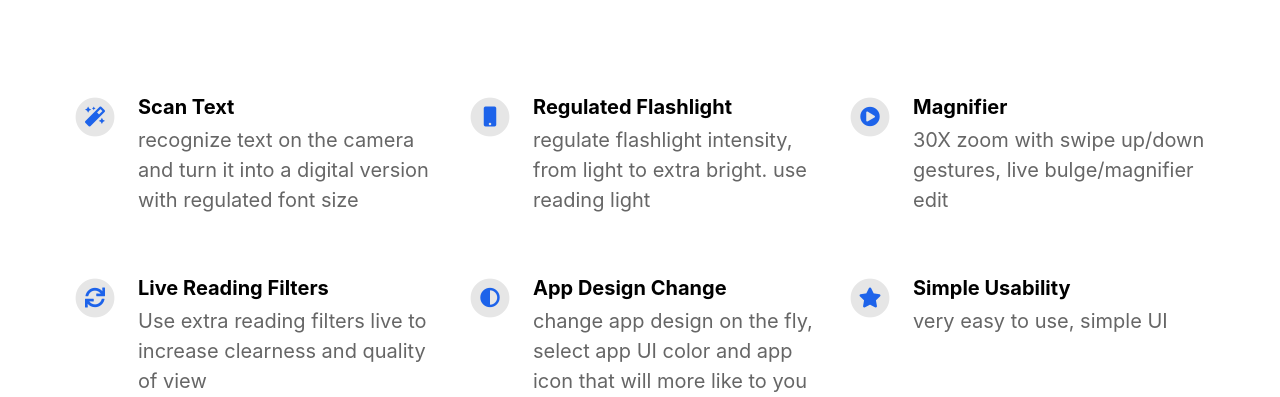
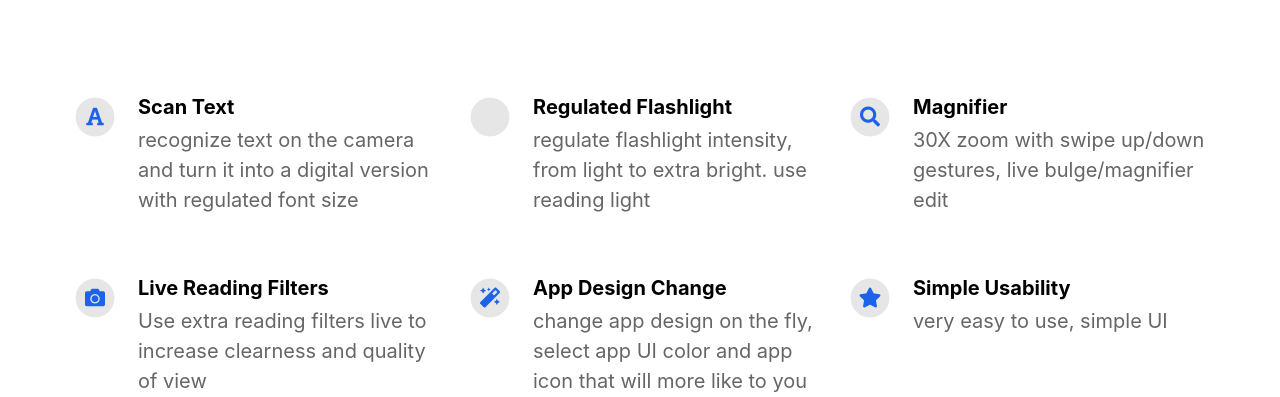
Before and after one commit to artem-sherbachuk/magnifying-glass, a Jekyll site: the page built from index.html, in a window 1280 px wide. Shown: the part 987-1384 px from the top of the page. Built offline with Jekyll 4.4.1, drawn with Linux system fonts in a browser that asks for light colours; nearby versions of some CDN libraries.

Commit message:
Update _config.yml

```diff
--- a/_config.yml
+++ b/_config.yml
@@ -37,23 +37,23 @@ features                                  :
 
   - title                                 : Scan Text
     description                           : recognize text on the camera and turn it into a digital version with regulated font size
-    fontawesome_icon_name                 : magic
+    fontawesome_icon_name                 : font
 
   - title                                 : Regulated Flashlight
     description                           : regulate flashlight intensity, from light to extra bright. use reading light
-    fontawesome_icon_name                 : mobile
+    fontawesome_icon_name                 : lightbulb-o
 
   - title                                 : Magnifier
     description                           : 30X zoom with swipe up/down gestures, live bulge/magnifier edit
-    fontawesome_icon_name                 : play-circle
+    fontawesome_icon_name                 : search
 
   - title                                 : Live Reading Filters
     description                           : Use extra reading filters live to increase clearness and quality of view
-    fontawesome_icon_name                 : sync
+    fontawesome_icon_name                 : camera
 
   - title                                 : App Design Change
     description                           : change app design on the fly, select app UI color and app icon that will more like to you
-    fontawesome_icon_name                 : adjust
+    fontawesome_icon_name                 : magic
 
   - title                                 : Simple Usability
     description                           : very easy to use, simple UI
```
